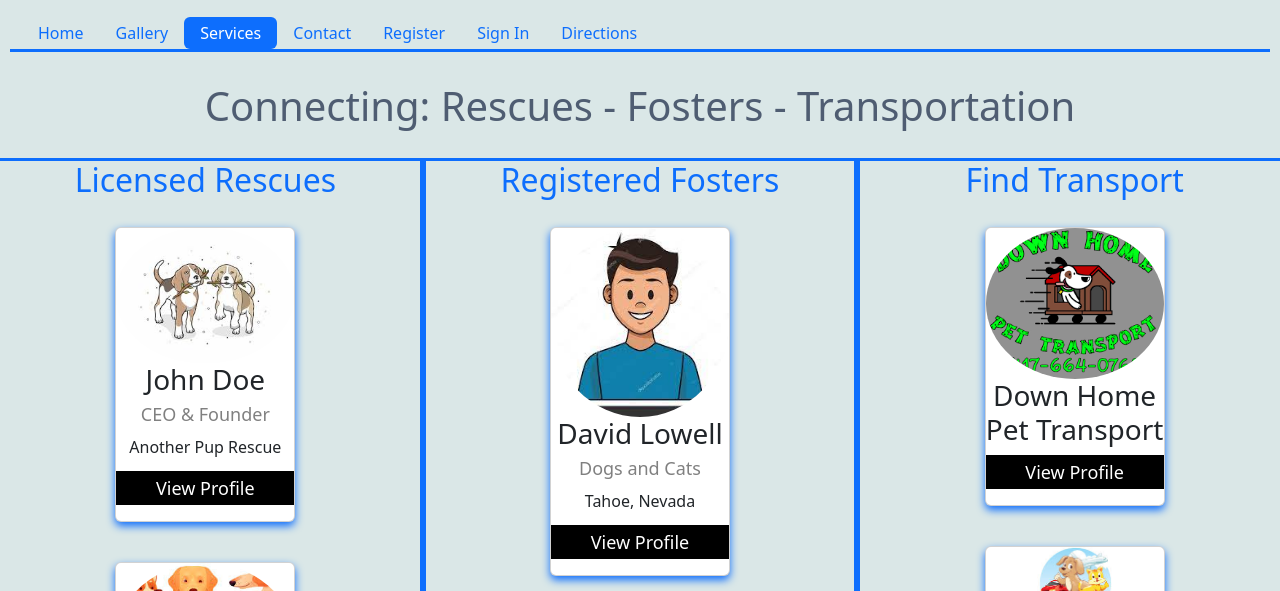
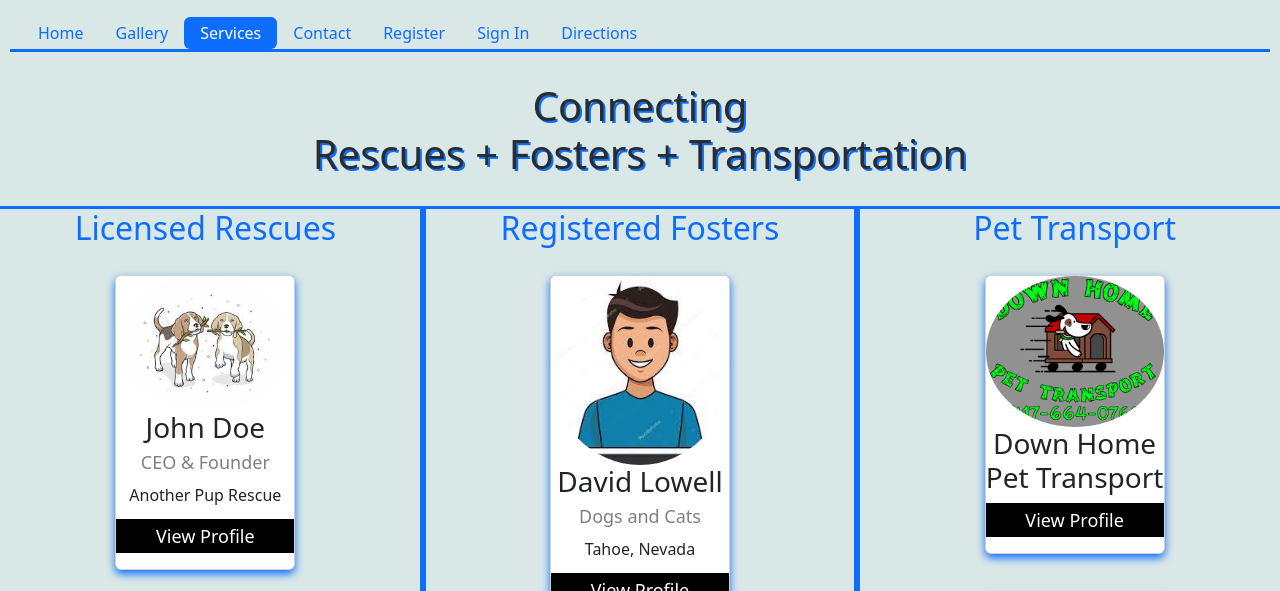
Before and after one commit to keira-mclean/rescue-connections, a website: page services.html in a window 1280 px wide. Shown: the part 133-724 px from the top of the page. Drawn offline with nearby package versions, Linux system fonts and the light colour scheme.

Commit message:
update services heading/style

```diff
--- a/services.html
+++ b/services.html
@@ -49,9 +49,9 @@
         </div>
     </nav>
     <div class="col-sm-12 text-center">
-        <h1 class="service-heading">Connecting: Rescues - Fosters - Transportation</h3>
+        <h1 class="service-heading">Connecting<br>Rescues + Fosters + Transportation</h3>
     </div>
-    <div class="service-container text-center">
+    <div class="service-container">
         <div class="row">
             <div class="col-sm-4 text-center column-border">
                 <h2 class="column-heading">Licensed Rescues</h2>
@@ -116,7 +116,7 @@
                 </div>
             </div>
             <div class="col-sm-4 text-center column-border">
-                <h2 class="column-heading">Find Transport</h2>
+                <h2 class="column-heading">Pet Transport</h2>
                 <div class="card">
                     <img class="rounded-circle" src="./images/transport1.png" alt="transport1">
                     <h3>Down Home Pet Transport</h3>
--- a/style/style.css
+++ b/style/style.css
@@ -61,8 +61,9 @@ section {
 
 }
 .service-heading {
-    color: #4f5d72;
+    color: #2a2c2e;
     padding: 20px;
+    text-shadow: 2px 2px #0d6efd;
 }
 
 option {
@@ -183,6 +184,7 @@ td {
 /* Services cards*/
 .card {
     display: inline-flex;
+    text-align: center;
     box-shadow: 0 4px 8px 0 #0d6efd;
     margin: 20px;
     text-align: center;
```
